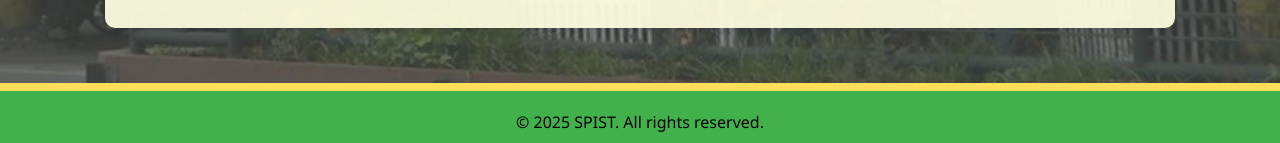
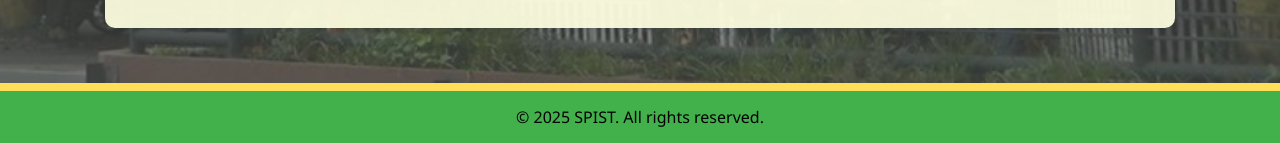
Before and after one commit to Hanzo-2/Admission_Portal, a PHP site: page /pages/personal_info.html in a window 1280 px wide. Shown: the part 1134-1277 px from the top of the page. Run offline with PHP 8.4, Linux system fonts and the light colour scheme.

Commit message:
slight change

```diff
--- a/admission-main/assets/styles/personal_info.css
+++ b/admission-main/assets/styles/personal_info.css
@@ -254,12 +254,15 @@ button:hover::before {
 }
 
 footer {
+    display: flex;
+    justify-content: center;
+    align-items: center;
     width: 100%;
     height: 60px;
+    background: #43b14b;
+    position: relative; /* Change from absolute */
+    bottom: 0;
+    left: 0;
     text-align: center;
-    padding-top: 20px;
-    background: #43b14b;
-    position: relative;
-    bottom: 0;
     border-top: 8px solid #ffde59;
 }
```
